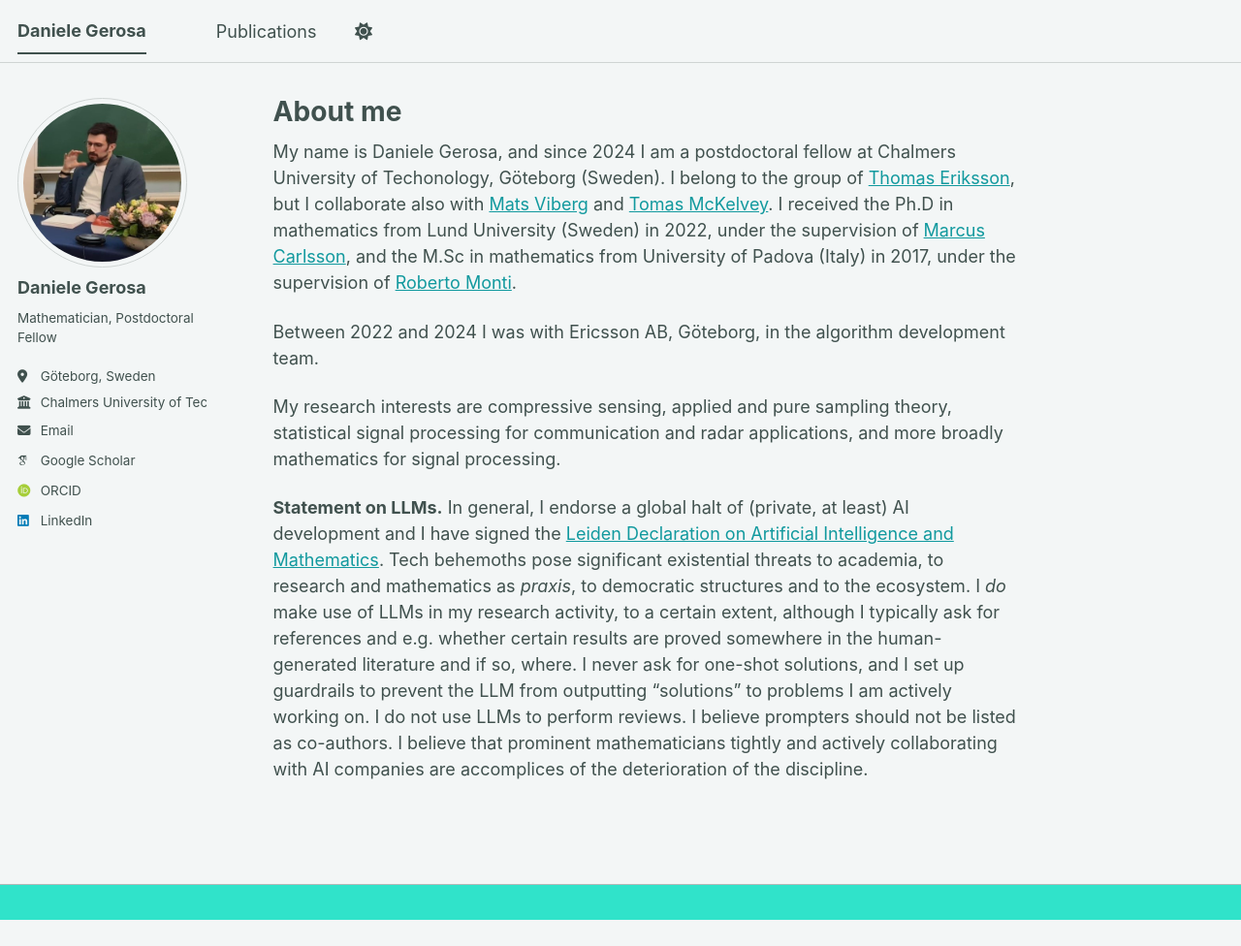
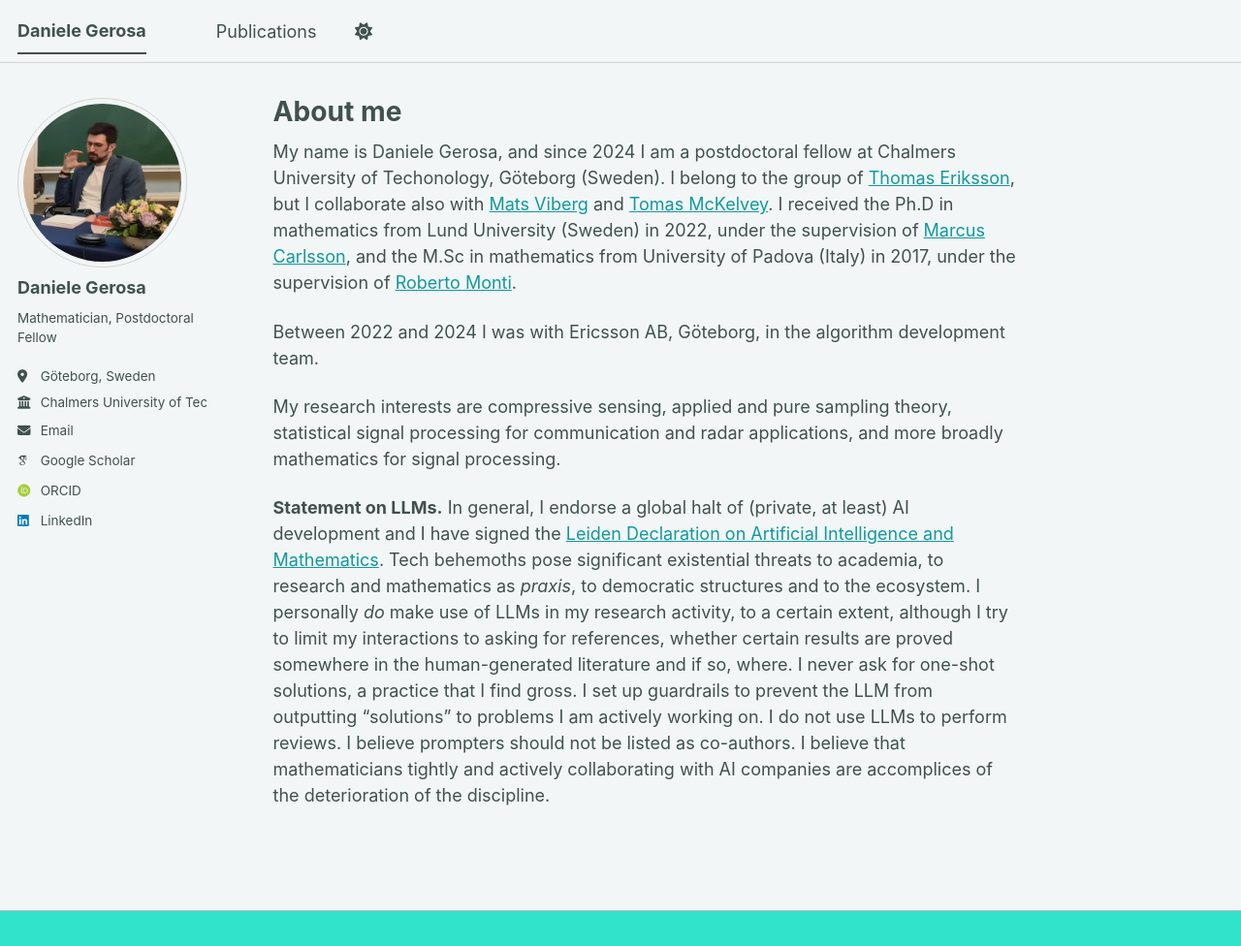
Before and after one commit to dagerosa/dagerosa.github.io, a Jekyll site: the page built from _pages/about.md, in a window 1280 px wide and 976 px high. Shown: the whole window at 97% size. Built offline with Jekyll 4.4.1, drawn with Linux system fonts in a browser that asks for light colours; some web fonts are replaced; a script bundle is joined from its source files by our own code; library files that are not in the unit come from our copies.

Commit message:
Update about.md

```diff
--- a/_pages/about.md
+++ b/_pages/about.md
@@ -13,4 +13,4 @@
 
 My research interests are compressive sensing, applied and pure sampling theory, statistical signal processing for communication and radar applications, and more broadly mathematics for signal processing.
 
-**Statement on LLMs.** In general, I endorse a global halt of (private, at least) AI development and I have signed the [Leiden Declaration on Artificial Intelligence and Mathematics](https://leidendeclaration.ai/). Tech behemoths pose significant existential threats to academia, to research and mathematics as *praxis*, to democratic structures and to the ecosystem. I *do* make use of LLMs in my research activity, to a certain extent, although I typically ask for references and e.g. whether certain results are proved somewhere in the human-generated literature and if so, where. I never ask for one-shot solutions, and I set up guardrails to prevent the LLM from outputting "solutions" to problems I am actively working on. I do not use LLMs to perform reviews. I believe prompters should not be listed as co-authors. I believe that prominent mathematicians tightly and actively collaborating with AI companies are accomplices of the deterioration of the discipline.
+**Statement on LLMs.** In general, I endorse a global halt of (private, at least) AI development and I have signed the [Leiden Declaration on Artificial Intelligence and Mathematics](https://leidendeclaration.ai/). Tech behemoths pose significant existential threats to academia, to research and mathematics as *praxis*, to democratic structures and to the ecosystem. I personally *do* make use of LLMs in my research activity, to a certain extent, although I try to limit my interactions to asking for references, whether certain results are proved somewhere in the human-generated literature and if so, where. I never ask for one-shot solutions, a practice that I find gross. I set up guardrails to prevent the LLM from outputting "solutions" to problems I am actively working on. I do not use LLMs to perform reviews. I believe prompters should not be listed as co-authors. I believe that mathematicians tightly and actively collaborating with AI companies are accomplices of the deterioration of the discipline.
```
